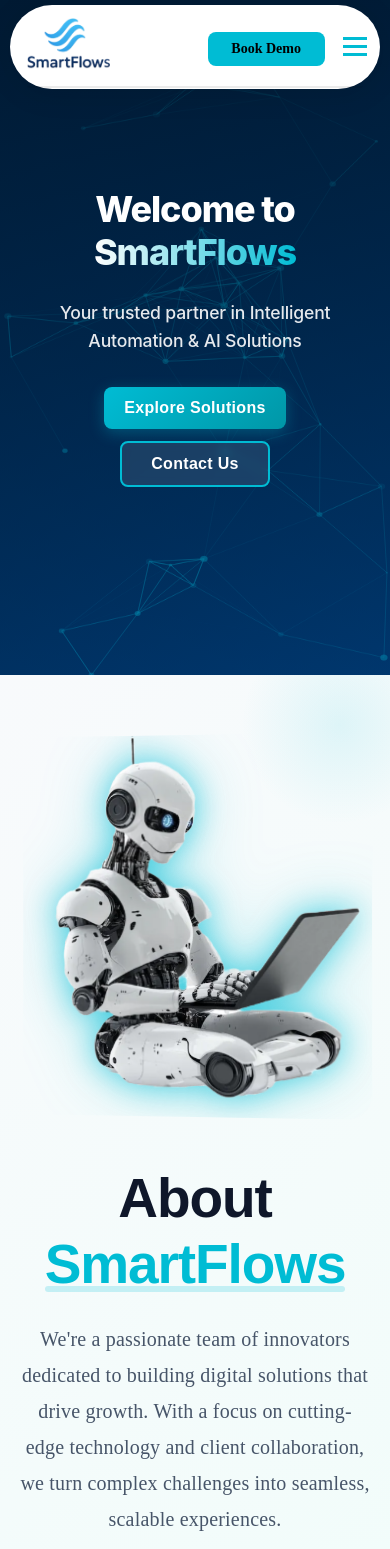
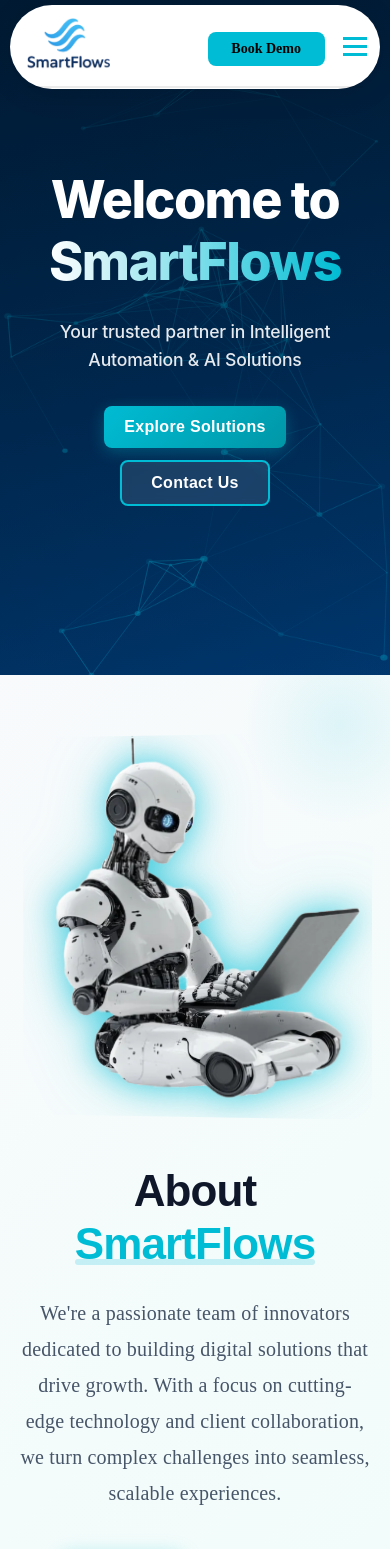
Before and after one commit to Shauryaraje7/SMART-FLOWS, a React (Vite) app: page / in a window 390 px wide. Shown: the top 1549 px of the page. Built offline with nearby package versions, Linux system fonts and the light colour scheme.

Commit message:
version 12.0.1

```diff
--- a/src/components/styles/Global.css
+++ b/src/components/styles/Global.css
@@ -33,6 +33,9 @@ font-size: 55px;
 .smallheading{
   font-size:20px;
 }
+.headings {
+font-size: 2.75rem;
+}
 }
 
 @media (max-width: 1024px) {
--- a/src/components/styles/Hero.css
+++ b/src/components/styles/Hero.css
@@ -178,7 +178,7 @@
 
 @media (max-width: 480px) {
   .hero-content h1 {
-    font-size: 2.25rem;
+    font-size: 3.25rem;
     line-height: 1.2;
   }
 
```
